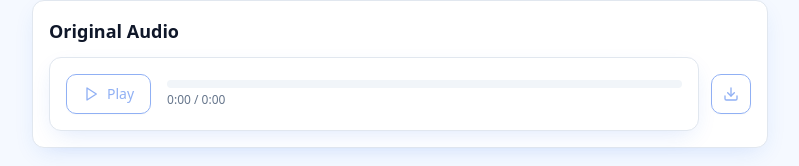
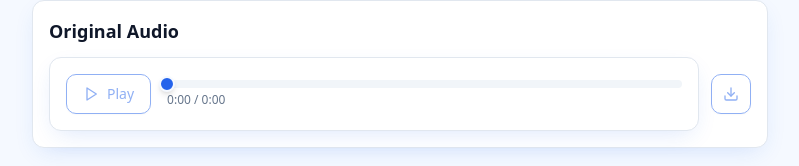
Before and after one commit to DAG-2024/Application, a React (Vite) app in the folder Frontend-Lovable/: page / in a window 1280 px wide. Shown: the part 322-488 px from the top of the page, without its empty margins (240-1039 px from the left). Built offline with nearby package versions, Linux system fonts and the light colour scheme.

Commit message:
add back the thumb of the player

```diff
--- a/Frontend-Lovable/src/components/AudioPlayer.tsx
+++ b/Frontend-Lovable/src/components/AudioPlayer.tsx
@@ -156,6 +156,11 @@ export function AudioPlayer({ src }: AudioPlayerProps) {
               className="absolute top-0 left-0 h-full bg-primary rounded-full transition-all duration-100"
               style={{ width: `${progress}%` }}
             />
+            {/* Circular thumb at the end of progress */}
+            <div
+              className="absolute top-1/2 w-4 h-4 bg-primary rounded-full border-2 border-background shadow-md transform -translate-y-1/2 transition-all duration-100"
+              style={{ left: `calc(${progress}% - 8px)` }}
+            />
           </div>
           <div className="mt-1 text-xs text-muted-foreground">
             {formatTime(currentTime)} / {formatTime(duration)}
```
